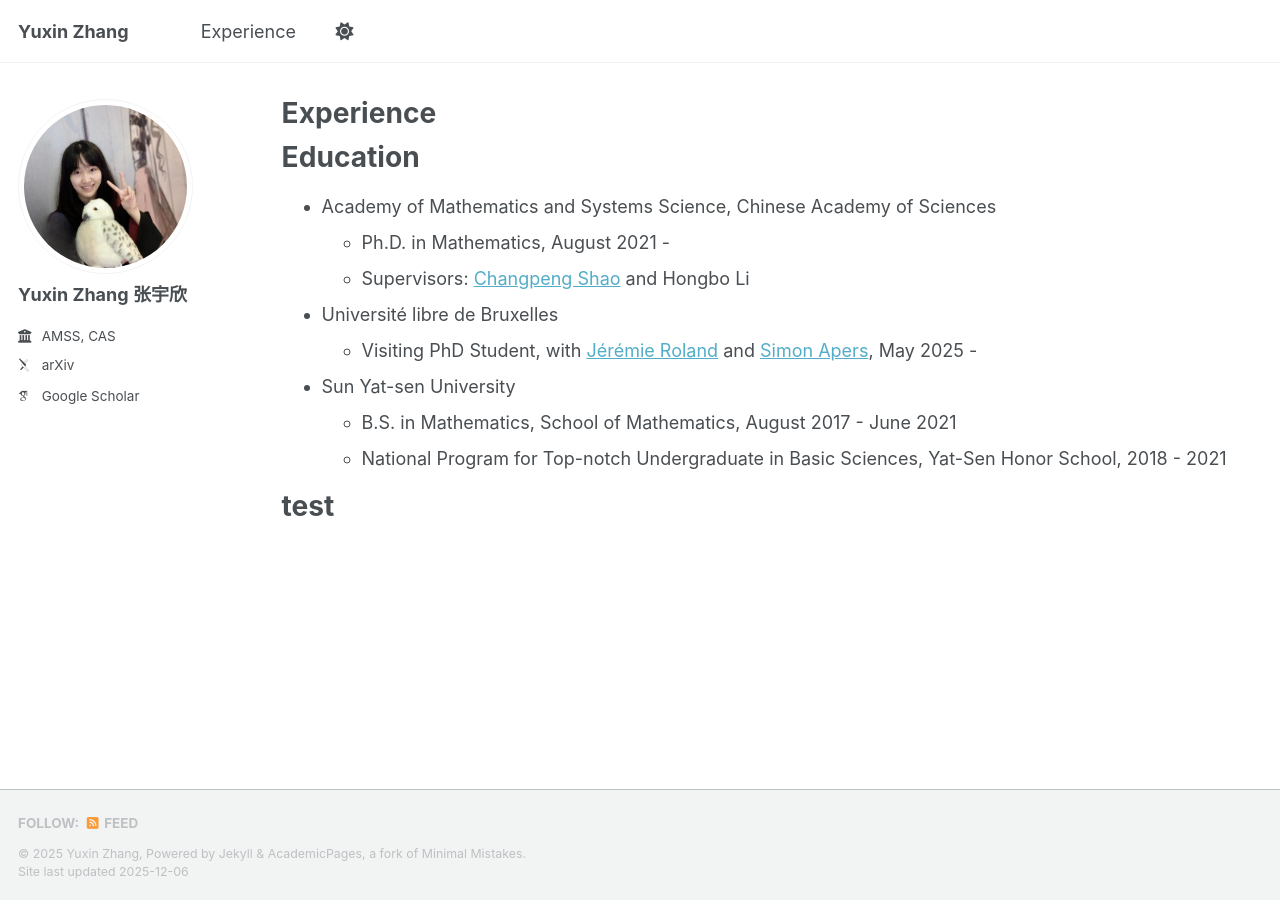
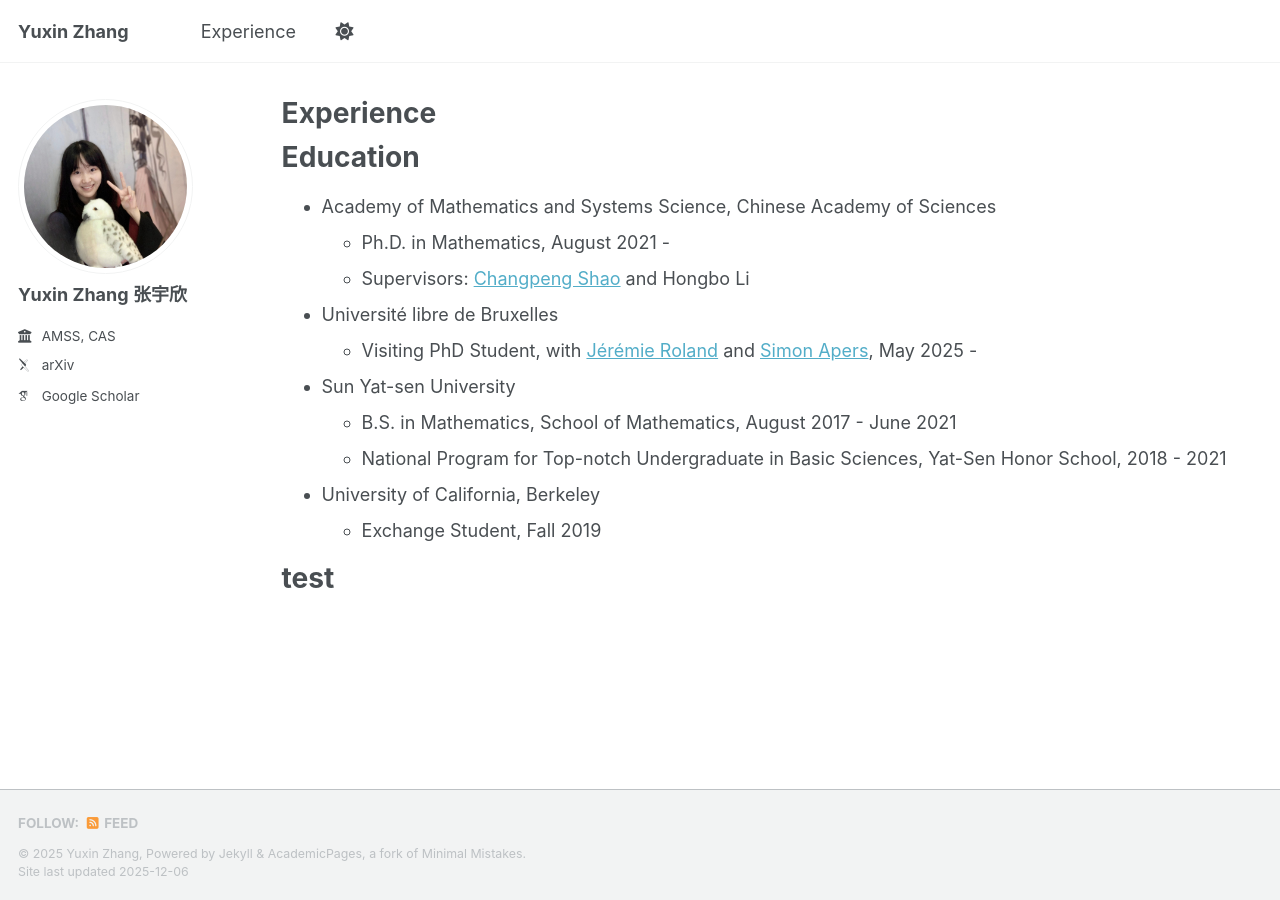
Before and after one commit to yuxinzhangmath/yuxinzhangmath.github.io, a Jekyll site: the page built from _pages/experience.md, in a window 1280 px wide. Built offline with Jekyll 4.4.1, drawn with Linux system fonts in a browser that asks for light colours; some web fonts are replaced; a script bundle is joined from its source files by our own code; library files that are not in the unit come from our copies.

Commit message:
Update experience.md

```diff
--- a/_pages/experience.md
+++ b/_pages/experience.md
@@ -19,4 +19,7 @@ author_profile: true
    * B.S. in Mathematics, School of Mathematics, August 2017 - June 2021
    * National Program for Top-notch Undergraduate in Basic Sciences, Yat-Sen Honor School, 2018 - 2021
 
+* University of California, Berkeley
+   * Exchange Student, Fall 2019
+
 # test
```
